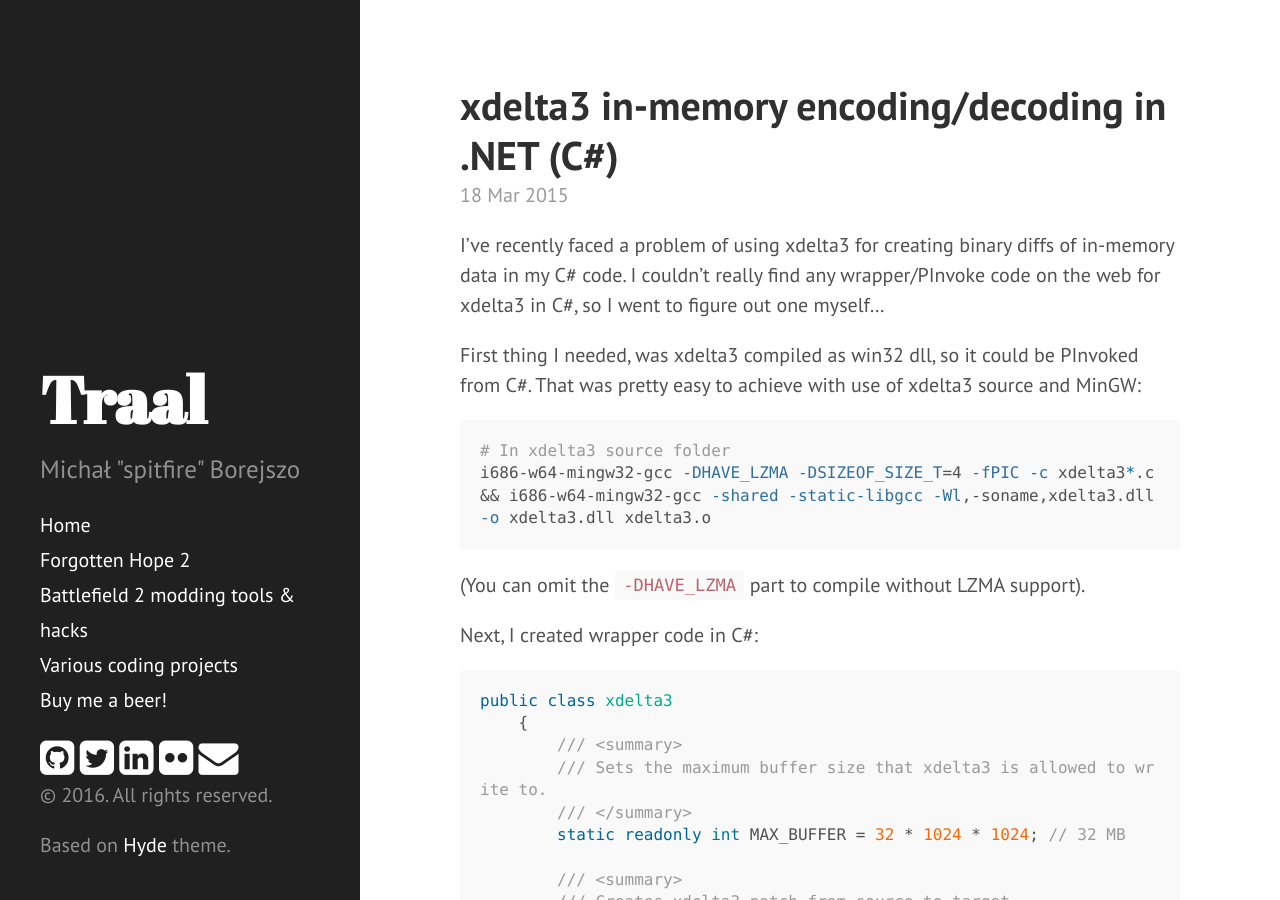
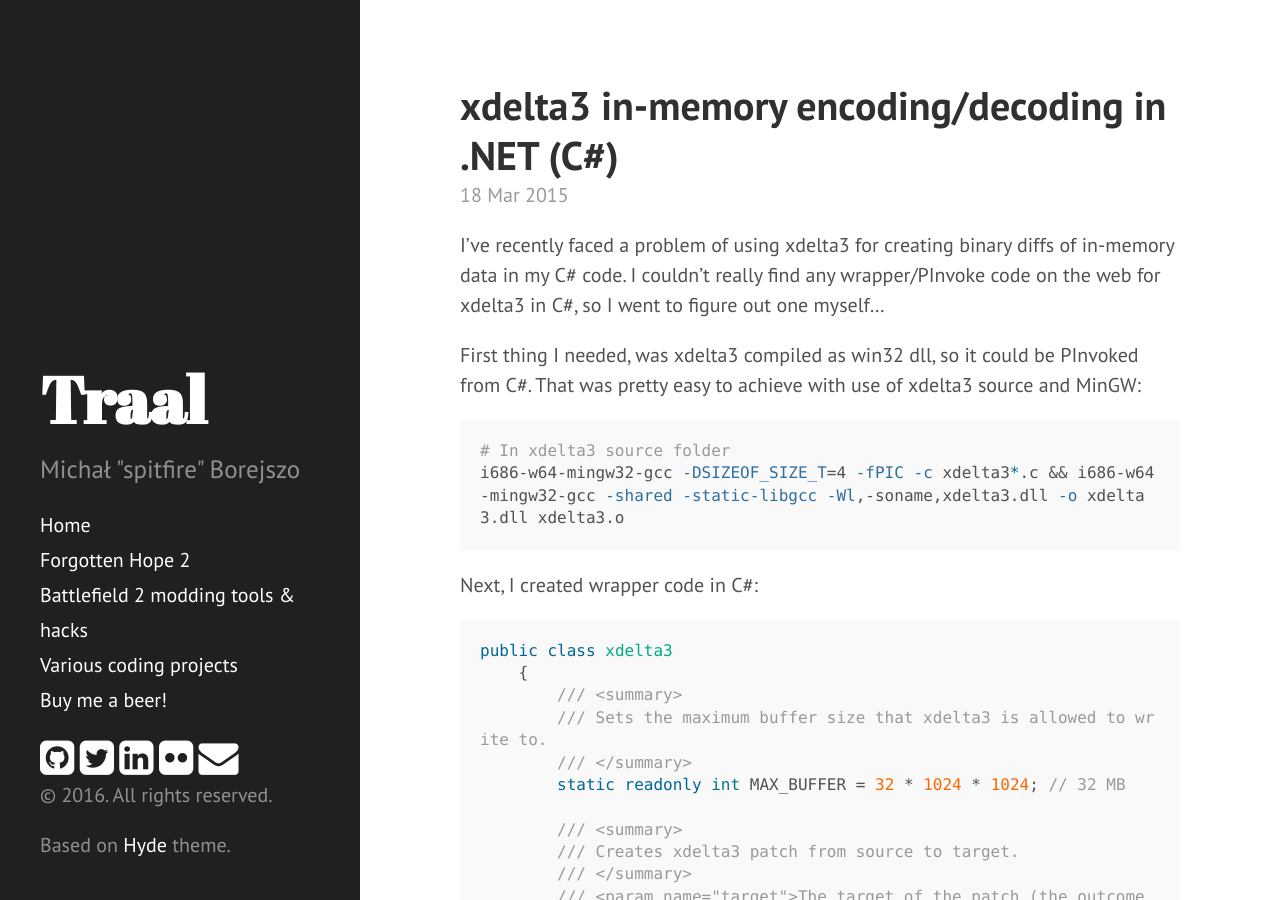
Before and after one commit to spitfire05/spitfire05.github.io, a Jekyll site: the page built from _posts/2015-03-18-29.md, in a window 1280 px wide and 900 px high. Built offline with Jekyll 4.4.1, drawn with Linux system fonts in a browser that asks for light colours; nearby versions of some CDN libraries.

Commit message:
Update 2015-03-18-29.md

````diff
--- a/_posts/2015-03-18-29.md
+++ b/_posts/2015-03-18-29.md
@@ -15,10 +15,8 @@ First thing I needed, was xdelta3 compiled as win32 dll, so it could be PInvoked
 
 ```bash
 # In xdelta3 source folder
-i686-w64-mingw32-gcc -DHAVE_LZMA -DSIZEOF_SIZE_T=4 -fPIC -c xdelta3*.c && i686-w64-mingw32-gcc -shared -static-libgcc -Wl,-soname,xdelta3.dll -o xdelta3.dll xdelta3.o
+i686-w64-mingw32-gcc -DSIZEOF_SIZE_T=4 -fPIC -c xdelta3*.c && i686-w64-mingw32-gcc -shared -static-libgcc -Wl,-soname,xdelta3.dll -o xdelta3.dll xdelta3.o
 ```
-
-(You can omit the `-DHAVE_LZMA` part to compile without LZMA support).
 
 Next, I created wrapper code in C#:
 
````
